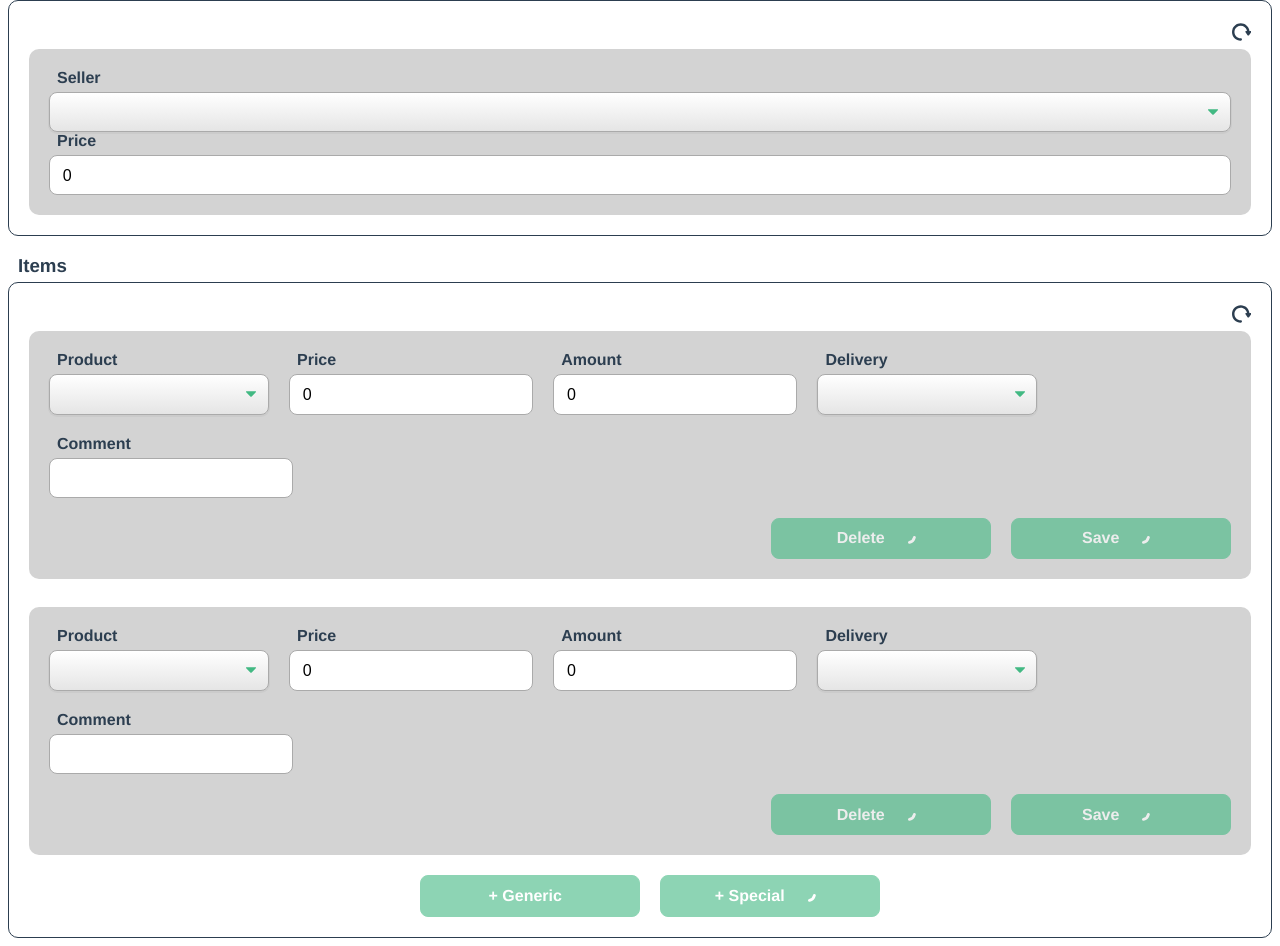
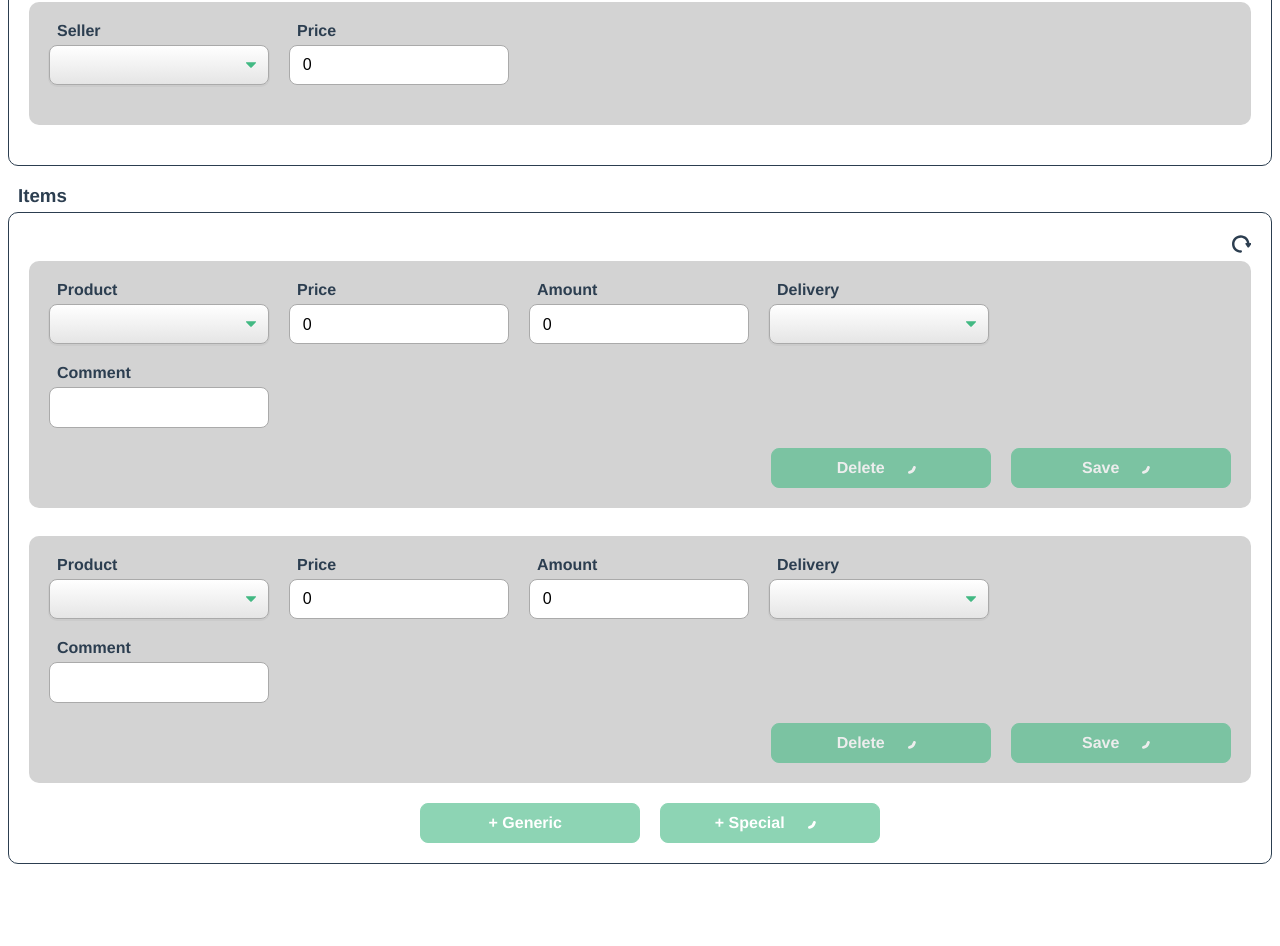
Before and after one commit to contepas/vue3-ts-multi-forms, a Vue app: page /assignment in a window 1280 px wide. Shown: the part 480-1426 px from the top of the page. After the commit the page ends 1352 px from the top, so only its background shows below. Built offline with nearby package versions, Linux system fonts and the light colour scheme.

Commit message:
Fix style FormWrapper. More minor cleaning and style fix.

```diff
--- a/src/components/BaseButton.vue
+++ b/src/components/BaseButton.vue
@@ -55,6 +55,7 @@ export default defineComponent({
     font-weight: 700;
     border-color: $primary-color;
     width: 150px;
+    height: 40px;
     display: flex;
     justify-content: center;
     &:active {
--- a/src/components/FormItems.vue
+++ b/src/components/FormItems.vue
@@ -1,7 +1,6 @@
 <template>
     <FormWrapper title="Items">
         <template v-for="item in items" :key="`${item.name}_${item.Id}`" v-slot:[item.name]>
-            <div :class="$style.items">
             <BaseSelect label="Product" :options="items"/>
             <BaseInput v-model="price" type="number" label="Price"/>
             <BaseInput v-model="price" type="number" label="Amount"/>
@@ -9,17 +8,14 @@
                 <BaseSelect label="Delivery" :options="items"/>
                 <BaseInput v-model="comment" label="Comment"/>
             </template>
-            </div>
-            <div :class="[$style.buttons]">
+        </template>
+        <template v-slot:buttons>
             <BaseButton :is-loading="true" >Delete</BaseButton>
             <BaseButton :is-loading="true">Save</BaseButton>
-            </div>
         </template>
-        <template v-slot:buttons>
-            <div :class="[$style.buttons, $style.center]">
+        <template v-slot:extra>
             <BaseButton :is-disabled="true">+ Generic</BaseButton>
             <BaseButton :is-loading="true">+ Special</BaseButton>
-            </div>
         </template>
     </FormWrapper>
 </template>
@@ -60,30 +56,5 @@ export default defineComponent({
 </script>
 
 <style lang="scss" module>
-@mixin container {
-    display: flex;
-    flex-wrap: wrap;
-    flex: 1 1 100%;
-    @media (max-width: 600px) {
-        flex: 1 1 45%;
-    }
-}
-.items {
-    @include container;
-    > div {
-        margin-right: 20px;
-        margin-bottom: 20px;
-    }
-}
-.buttons {
-    @include container;
-    justify-content: flex-end;
-    > div {
-        margin-left: 20px;
-    }
-}
-.center {
-    justify-content: center;
-    margin-top: 20px;
-}
+
 </style>
--- a/src/components/FormOrderDetails.vue
+++ b/src/components/FormOrderDetails.vue
@@ -1,14 +1,20 @@
 <template>
     <FormWrapper title="Order Details" :loading="loading" @click="getClientsData()">
-        <BaseInput v-model="date" type="date" label="Order Date"/>
-        <BaseSelect v-model="client" :options="clients" :disabled="loading" label="Client"/>
-        <BaseSelect v-model="contact" :options="options" :disabled="loading" label="Contact"/>
+        <template v-slot:orderDetails>
+            <BaseInput v-model="date" type="date" label="Order Date"/>
+            <BaseSelect v-model="client" :options="clients" :disabled="loading" label="Client"/>
+            <BaseSelect v-model="contact" :options="options" :disabled="loading" label="Contact"/>
+        </template>
+        <template v-slot:buttons>
+            <BaseButton style="margin-left: auto;" @click="saveData"/>
+        </template>
     </FormWrapper>
 </template>
 
 <script lang="ts">
 import { defineComponent, ref, computed } from 'vue'
 import FormWrapper from './FormWrapper.vue'
+import BaseButton from './BaseButton.vue'
 import BaseInput from './BaseInput.vue'
 import BaseSelect from './BaseSelect.vue'
 import useAsyncData from '../compositionFunctions/useAsyncData'
@@ -30,6 +36,7 @@ export default defineComponent({
     name: 'FormOrderDetails',
     components: {
         FormWrapper,
+        BaseButton,
         BaseInput,
         BaseSelect,
     },
@@ -40,6 +47,9 @@ export default defineComponent({
         const date = ref()
         const client = ref()
         const contact = ref()
+        const saveData = () => {
+            console.log('saveData')
+        }
         return {
             date,
             loading,
--- a/src/components/FormWrapper.vue
+++ b/src/components/FormWrapper.vue
@@ -5,12 +5,17 @@
         <div
             v-for="(value, index) in dynamicSlots"
             :key="`${title}-${index}`"
-            :class="$style.section"
+            :class="[$style.section]"
         >
-            <slot :name="index"></slot>
+            <div  :class="[$style.items]">
+                <slot :name="index"></slot>
+            </div>
+            <div :class="$style.buttons">
+                <slot name="buttons"></slot>
+            </div>
         </div>
-        <div :class="$style.buttons">
-            <slot name="buttons"></slot>
+        <div :class="[$style.buttons, $style.center]">
+            <slot name="extra"></slot>
         </div>
     </div>
 </template>
@@ -35,7 +40,7 @@ export default defineComponent({
     },
     setup(props, { slots }) {
         const dynamicSlots = computed(() => {
-            const { buttons, ...dynamicSlots} = slots
+            const { buttons, extra, ...dynamicSlots} = slots
             return dynamicSlots
         })
         return {
@@ -47,6 +52,37 @@ export default defineComponent({
 
 <style lang="scss" module>
 @import '../style/global.scss';
+
+@mixin container {
+    display: flex;
+    flex-wrap: wrap;
+    width: 100%;
+}
+.items {
+    @include container;
+    flex-direction: column;
+    > div {
+        margin-bottom: 20px;
+    }
+    @media (min-width: 600px) {
+        flex-direction: row;
+        > div {
+            margin-right: 20px;
+        }
+    }
+}
+.buttons {
+    @include container;
+    justify-content: flex-end;
+    align-items: flex-end;
+    > div {
+        margin-left: 20px;
+    }
+}
+.center {
+    justify-content: center;
+    margin-top: 20px;
+}
 
 .title {
     padding-left: 10px;
@@ -65,8 +101,7 @@ export default defineComponent({
     border-radius: 10px;
     padding: 20px;
     margin-top: 28px;
-}
-.buttons {
-    margin-left: auto;
+    display: flex;
+    flex-wrap: wrap;
 }
 </style>
--- a/src/style/global.scss
+++ b/src/style/global.scss
@@ -20,8 +20,6 @@ $border-color: #aaa;
     line-height: 1.3;
     font-size: 16px;
     width: 100%;
-    max-width: 100%;
-    min-width: 220px;
     box-sizing: border-box;
     &:focus {
         border-color: $border-color;
@@ -41,4 +39,7 @@ $border-color: #aaa;
     &[aria-disabled='true'] {
         color: graytext;
     }
+    @media (min-width: 600px) {
+        width: 220px;
+    }
 }
```
Lines whose indentation alone changed are shown as unchanged.
